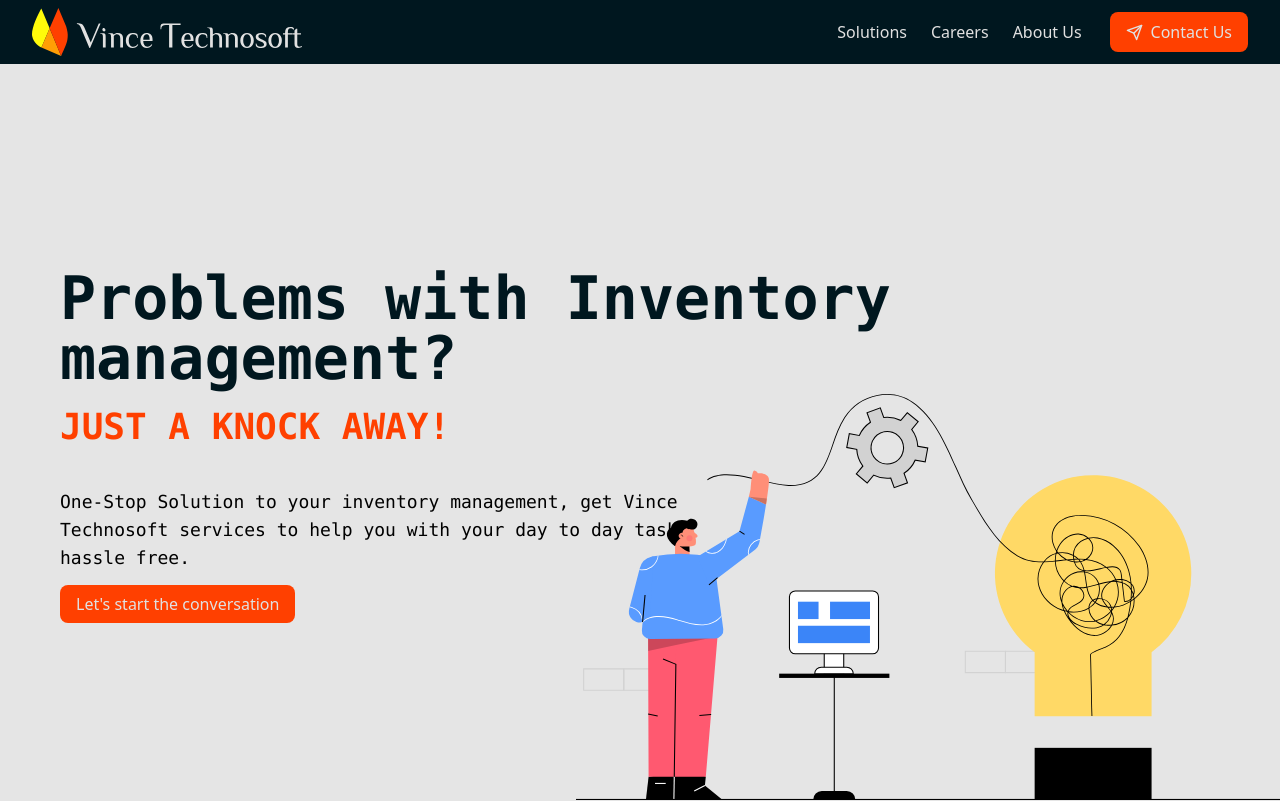
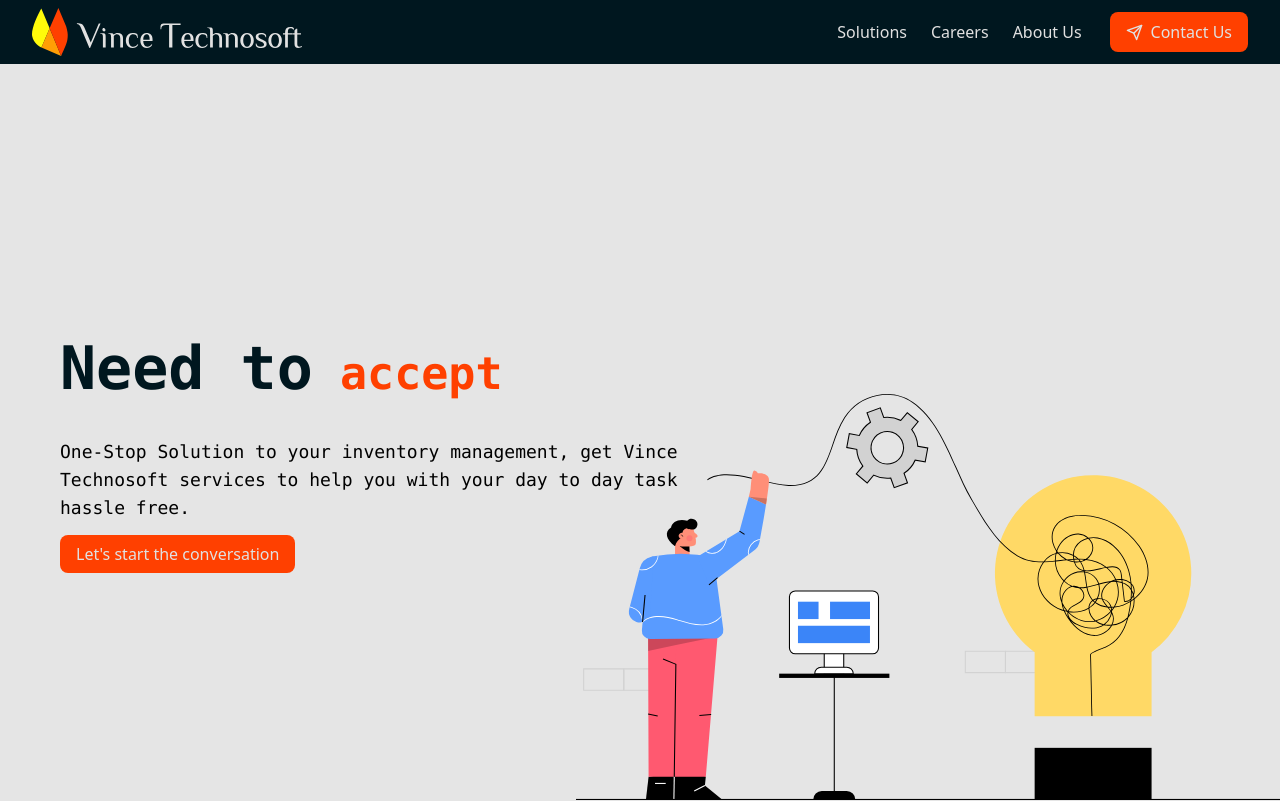
Before and after one commit to vincetechnosoft/public-web, a Next.js app: page / in a window 1280 px wide. Shown: the top 801 px of the page. Built offline with nearby package versions, Linux system fonts and the light colour scheme.

Commit message:
modal added, navbar bug fix, better landing page

```diff
--- a/src/components/careers.tsx
+++ b/src/components/careers.tsx
@@ -126,7 +126,6 @@ export default function CareersForm() {
       }
     }
     if (Object.values(error).find((x) => typeof x === "string") === undefined) {
-      console.log(formData.current);
       setState({ error, loading: true });
       import("data/firebase")
         .then(({ onCareersFormSubmit }) =>
--- a/src/components/contact-us.tsx
+++ b/src/components/contact-us.tsx
@@ -160,7 +160,6 @@ function ContactUsForm() {
     }
 
     if (Object.values(error).find((x) => typeof x === "string") === undefined) {
-      console.log(formData.current);
       setState({ error, loading: true });
       import("data/firebase")
         .then(({ onContactUsFormSubmit }) =>
--- /dev/null
+++ b/src/components/modal.tsx
@@ -0,0 +1,71 @@
+import { AnimatePresence, motion } from "framer-motion";
+import React, {
+  useEffect,
+  useState,
+  createContext,
+  useContext,
+  MouseEvent,
+} from "react";
+
+const modalContext = createContext({
+  open(Component: React.ReactNode) {},
+  close() {},
+});
+
+export function useModal() {
+  return useContext(modalContext);
+}
+
+export default function ApplyModal({
+  children,
+}: {
+  children: React.ReactNode;
+}) {
+  const [component, setModal] = useState<React.ReactNode>();
+  useEffect(
+    function () {
+      const html = document.getElementsByTagName("html").item(0);
+      if (!html) return;
+      if (component) {
+        html.style.overflowY = "hidden";
+      } else {
+        html.style.overflowY = "auto";
+      }
+    },
+    [component]
+  );
+  return (
+    <modalContext.Provider
+      value={{
+        open(Component) {
+          setModal(Component);
+        },
+        close() {
+          setModal(undefined);
+        },
+      }}
+    >
+      <div className="relative">
+        {children}
+        <AnimatePresence exitBeforeEnter initial={false} presenceAffectsLayout>
+          {component && (
+            <>
+              <div
+                onClick={() => setModal(undefined)}
+                className="fixed top-0 left-0 z-[3] h-screen w-screen bg-base2 opacity-70"
+              />
+              <motion.div
+                initial={{ y: "100vh" }}
+                exit={{ y: "-100vh" }}
+                animate={{ y: "0vh" }}
+                className="fixed top-0 left-0 z-[4]"
+              >
+                {component}
+              </motion.div>
+            </>
+          )}
+        </AnimatePresence>
+      </div>
+    </modalContext.Provider>
+  );
+}
--- a/src/components/tutorial.tsx
+++ b/src/components/tutorial.tsx
@@ -4,6 +4,7 @@ import { useEffect, useState } from "react";
 import { Link as LinkIcon, Video, X } from "react-feather";
 import { buttonClass } from "./button";
 import Message from "./messages";
+import { useModal } from "./modal";
 
 interface Props {
   data: TutorialStepData[];
@@ -50,7 +51,7 @@ function TutorialStep({
               {title}
             </h2>
           </Link>
-          <VideoButton id={id} src={videoLink} />
+          <VideoButton src={videoLink} />
         </div>
         <p className="font-semibold">{discription}</p>
         {note && <Message>{note}</Message>}
@@ -66,48 +67,15 @@ function TutorialStep({
   );
 }
 
-function VideoButton({ src, id }: { src?: string; id: string }) {
-  const [openVideo, setVideo] = useState(false);
-  useEffect(
-    function () {
-      const html = document.getElementsByTagName("html").item(0);
-      if (!html) return;
-      if (openVideo) {
-        html.style.overflowY = "hidden";
-      } else {
-        html.style.overflowY = "auto";
-      }
-    },
-    [openVideo]
-  );
+function VideoButton({ src }: { src?: string }) {
+  const modal = useModal();
   if (!src) return null;
-  const videoID = id + "-video";
   return (
     <div>
-      <motion.div
-        animate={
-          openVideo
-            ? { width: "100vw", height: "105vh" }
-            : { width: "0", height: 0 }
-        }
-        className={`base2-page ${
-          openVideo ? "" : ""
-        } absolute left-0 z-10 block -translate-y-14 bg-opacity-80`}
-        transition={{ type: "linear" }} // Set the transition to linear
-      >
-        <div id={videoID} className="mt-10" />
-        <X
-          onClick={() => setVideo(false)}
-          className="absolute top-14 right-5 z-20 cursor-pointer"
-        />
-        {openVideo && (
-          <video src={src} controls autoPlay className="m-auto h-full w-auto" />
-        )}
-      </motion.div>
-      <Link href={"#" + videoID}>
       <motion.button
         onClick={() => {
-            setVideo(true);
+          modal.open(<VideoModalComponent src={src} />);
+          // setVideo(true);
         }}
         className={
           "relative flex cursor-pointer items-center " + buttonClass.secondery
@@ -127,7 +95,19 @@ function VideoButton({ src, id }: { src?: string; id: string }) {
           See Video
         </span>
       </motion.button>
-      </Link>
+    </div>
+  );
+}
+
+function VideoModalComponent({ src }: { src: string }) {
+  const modal = useModal();
+  return (
+    <div className="flex w-screen justify-center">
+      <X
+        onClick={modal.close}
+        className="absolute top-5 right-5 z-20 cursor-pointer"
+      />
+      <video src={src} controls autoPlay className=" h-[95vh] w-auto" />
     </div>
   );
 }
--- /dev/null
+++ b/src/components/typeingComponent.tsx
@@ -0,0 +1,97 @@
+import { AnimatePresence, motion } from "framer-motion";
+import { CSSProperties, useEffect, useState } from "react";
+
+interface Props extends React.HTMLAttributes<HTMLSpanElement> {
+  typeData: string[];
+}
+
+export default function TypeingAnimation({ typeData, ...props }: Props) {
+  const [{ cursor }, setCursor] = useState({ cursor: true, trueCount: 1 });
+  const [{ type }, setType] = useState({
+    type: "",
+    currentIndex: 0,
+    directionWrite: false,
+    done: 0,
+  });
+  useEffect(
+    function () {
+      const cursorInterval = setInterval(function () {
+        setCursor(function ({ cursor, trueCount }) {
+          if (cursor) {
+            if (trueCount++ < 3) {
+              return { cursor: false, trueCount: 0 };
+            }
+            return { cursor, trueCount };
+          }
+          return { cursor: true, trueCount: 1 };
+        });
+      }, 500);
+      const typeInterval = setInterval(function () {
+        setType(function ({ currentIndex, type, directionWrite, done }) {
+          const text = typeData[currentIndex];
+          if (type === text) {
+            if (directionWrite) {
+              return { currentIndex, directionWrite: false, type, done: 1 };
+            } else if (done++ < 4) {
+              return {
+                currentIndex,
+                directionWrite,
+                type,
+                done,
+              };
+            }
+          }
+          if (directionWrite) {
+            return {
+              currentIndex,
+              directionWrite,
+              type: text.substring(0, type.length + 1),
+              done,
+            };
+          }
+          if (type) {
+            return {
+              currentIndex,
+              directionWrite,
+              type: text.substring(0, type.length - 1),
+              done,
+            };
+          }
+          currentIndex++;
+          return {
+            currentIndex: typeData.length === currentIndex ? 0 : currentIndex,
+            type,
+            directionWrite: true,
+            length,
+            done,
+          };
+        });
+      }, 230);
+      return function () {
+        clearInterval(cursorInterval);
+        clearInterval(typeInterval);
+      };
+    },
+    [typeData]
+  );
+  return (
+    <span {...props}>
+      {" "}
+      {type}
+      <AnimatePresence exitBeforeEnter initial={false} presenceAffectsLayout>
+        {cursor && (
+          <motion.span
+            initial={{ opacity: "0%" }}
+            animate={{ opacity: "100%" }}
+            exit={{ opacity: "0%" }}
+            transition={{ type: "just" }}
+            className="mr-[8px] inline-block w-2 border-r-2"
+            style={{ fontSize: "115%" }}
+          >
+            <span className="opacity-0">|</span>
+          </motion.span>
+        )}
+      </AnimatePresence>
+    </span>
+  );
+}
--- a/src/layouts/navbar.tsx
+++ b/src/layouts/navbar.tsx
@@ -85,18 +85,19 @@ const Navbar: React.FC = () => {
             </Link>
           </button>
         </div>
+        <div className={open ? "block" : "md:hidden"}>
           <div
             onClick={() => setOpen(false)}
             className={`${
               open ? "absolute" : "hidden"
-          } top-0 left-0 z-[5] block h-full w-full bg-base2 opacity-90 md:hidden`}
+            } top-0 left-0 z-[5] block h-[110vh]  w-full bg-base2 opacity-90 `}
           />
           <div
-          className={`absolute left-[0] top-0 z-10 block h-full ${
+            className={`absolute left-[0] top-0 z-10 block h-[110vh] ${
               open ? "translate-x-0" : "-translate-x-96"
-          } overflow-auto bg-drawer -text-drawer duration-300 md:hidden`}
+            } overflow-auto bg-drawer -text-drawer duration-300`}
           >
-          <div className="my-10 ml-10">
+            <div className="my-10 ml-10 sm:ml-0">
               <Link href="/" passHref>
                 <a
                   onClick={() => setOpen(false)}
@@ -129,6 +130,7 @@ const Navbar: React.FC = () => {
                   Contact Us
                 </a>
               </Link>
+            </div>
           </div>
         </div>
       </nav>
--- a/src/pages/_app.tsx
+++ b/src/pages/_app.tsx
@@ -1,9 +1,11 @@
+import ApplyModal from "@/components/modal";
 import Footer from "@/layouts/footer";
 import Navbar from "@/layouts/navbar";
 import { AnimatePresence } from "framer-motion";
 import { AppProps } from "next/app";
 import Head from "next/head";
 import { useRouter } from "next/router";
+import React from "react";
 import "styles/globals.css";
 
 function MyApp({ Component, pageProps }: AppProps) {
@@ -31,6 +33,7 @@ function MyApp({ Component, pageProps }: AppProps) {
         <link rel="manifest" href="/site.webmanifest" />
       </Head>
       <div className="base1-page">
+        <ApplyModal>
           <Navbar />
           <AnimatePresence
             exitBeforeEnter
@@ -38,7 +41,6 @@ function MyApp({ Component, pageProps }: AppProps) {
             presenceAffectsLayout
             onExitComplete={() => {
               const [, id] = route.asPath.split("#");
-            console.log(id);
               if (id) {
                 setTimeout(
                   () => document.getElementById(id)?.scrollIntoView(),
@@ -52,6 +54,7 @@ function MyApp({ Component, pageProps }: AppProps) {
             <Component {...pageProps} key={route.pathname} />
           </AnimatePresence>
           <Footer />
+        </ApplyModal>
       </div>
     </>
   );
--- a/src/pages/index.tsx
+++ b/src/pages/index.tsx
@@ -1,10 +1,12 @@
 import HomeLayout from "layouts/home-layout";
-import { Zap, Clock, Map } from "react-feather";
-import React from "react";
+import { Zap, Clock, Map, Divide } from "react-feather";
+import React, { useEffect, useState } from "react";
 import { NextPage } from "next";
 import ContactUs from "@/components/contact-us";
 import { buttonClass } from "@/components/button";
 import Link from "next/link";
+import { AnimatePresence, motion } from "framer-motion";
+import TypeingAnimation from "@/components/typeingComponent";
 
 const highlights = [
   {
@@ -34,18 +36,32 @@ const Home: NextPage = () => {
 
 export default Home;
 
+// Need to
+const typeData = [
+  "manage inventory",
+  "accept orders",
+  "manage payments",
+  "calculate profit",
+  "create website",
+];
+
 function Starters() {
   return (
-    <div className="banner-div h-[calc(100vh-5rem-5px)] items-center justify-between bg-banner bg-right-bottom bg-no-repeat px-5 md:flex md:h-[calc(100vh-4rem)]">
+    <div className="banner-div h-[calc(100vh-4rem)] items-center justify-between bg-banner bg-right-bottom bg-no-repeat px-5 md:flex">
       <div className="space-y-7 md:space-y-10 md:px-10">
-        <h2 className="mt-5 text-3xl font-extrabold text-base2 sm:text-4xl md:text-5xl lg:text-6xl">
-          Problems with Inventory management?
-          <br />
+        <h2 className="pt-10 text-3xl font-extrabold text-base2 sm:text-4xl md:text-5xl lg:text-6xl">
+          {/* Problems with Inventory management? */}
+          Need to
+          <TypeingAnimation
+            style={{ fontSize: "75%" }}
+            typeData={typeData}
+            className="text-accent1"
+          />
+          {/* <br />
           <span className="mt-5  text-xl uppercase text-accent1 sm:text-2xl md:text-4xl">
             Just a knock away!
-          </span>
+          </span> */}
         </h2>
-        <div className="flex min-w-full justify-center lg:hidden" />
         <p className="pb-5 font-mono md:w-[50vw] md:text-lg">
           One-Stop Solution to your inventory management, get Vince Technosoft
           services to help you with your day to day task hassle free.
```
Lines whose indentation alone changed are shown as unchanged.
